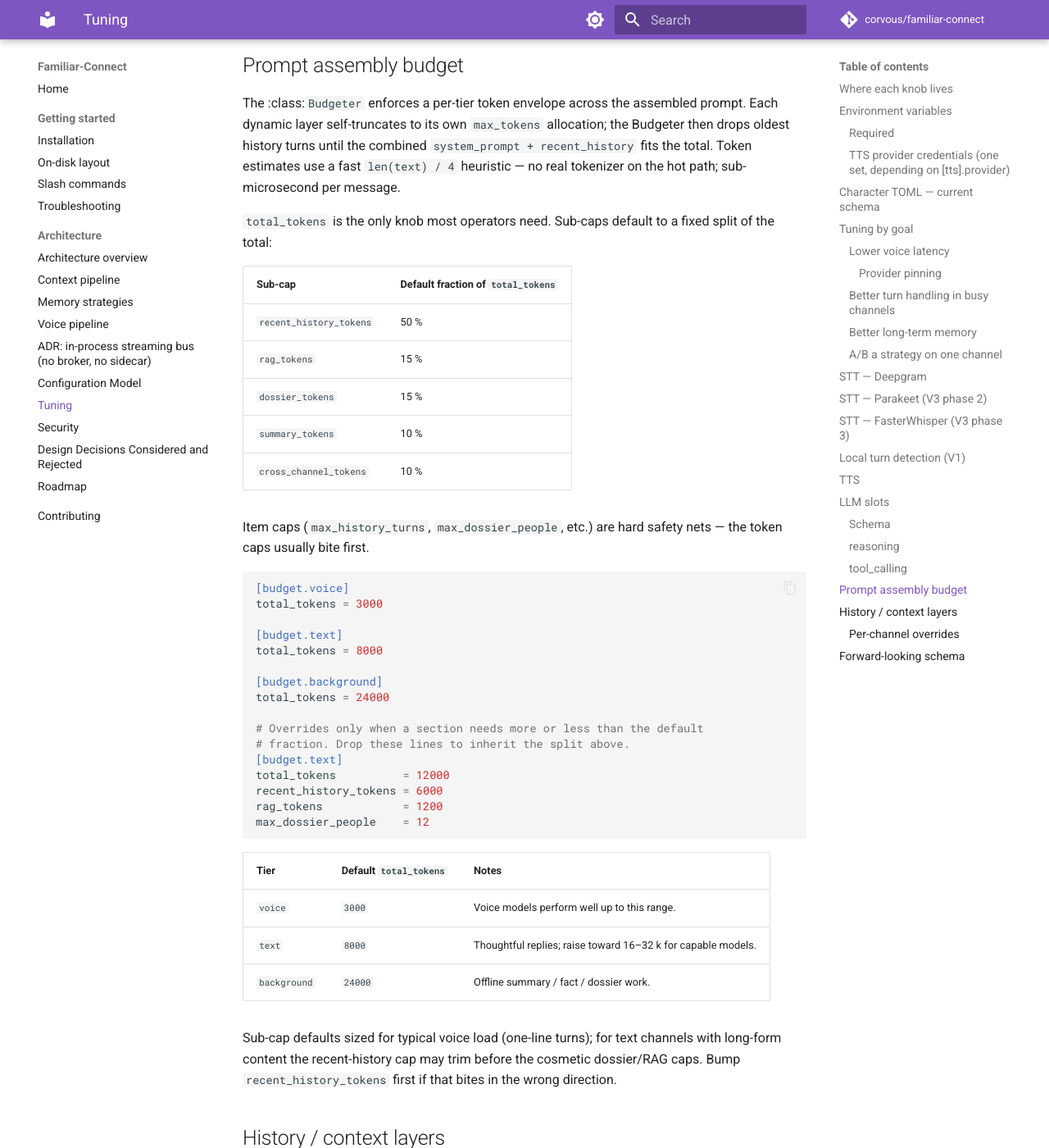
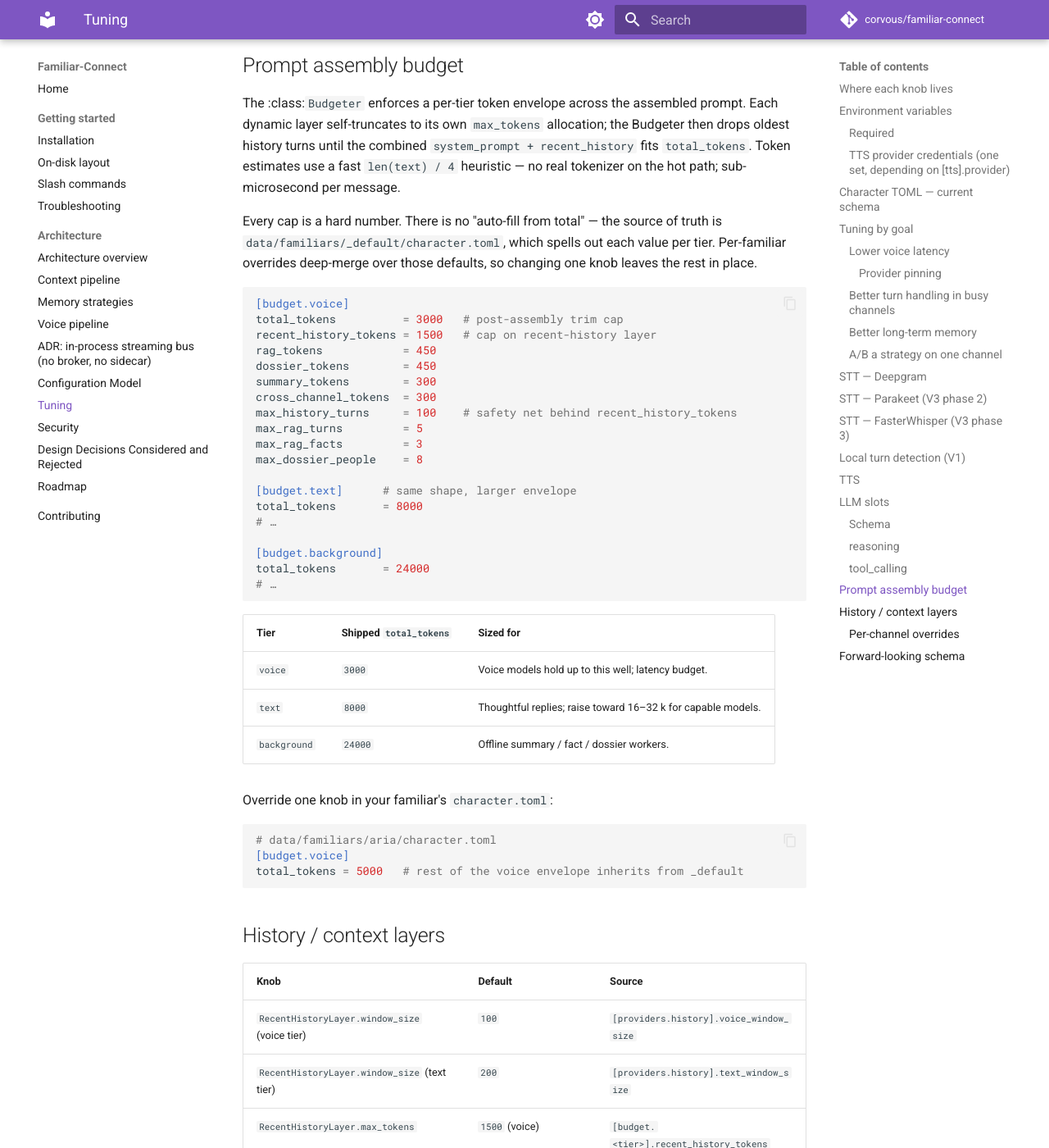
Before and after one commit to CorVous/Familiar-Connect, an MkDocs documentation site: the page built from docs/architecture/tuning.md, in a window 1280 px wide and 1400 px high, scrolled down 11272 px. Shown: the whole window at 82% size. Built offline with MkDocs 1.6.1 and Material for MkDocs 9.7.7, drawn with Linux system fonts in a browser that asks for light colours; comment, search, counter and statistics services are not loaded; some of the changed text lies outside the part shown.

Commit message:
refactor: budget defaults live in _default/character.toml
Two clean-ups in response to feedback on the prior commit:

1. Source of truth: drop the DEFAULT_VOICE_BUDGET / DEFAULT_TEXT_BUDGET
   / DEFAULT_BACKGROUND_BUDGET constants from budget.py. The shipped
   per-tier values now live only in data/familiars/_default/character.toml.
   The TierBudget dataclass keeps voice-tier defaults as a programmatic
   fallback for tests that bypass TOML.

2. Hard numbers, not proportions: drop resolved() / ResolvedTierBudget
   and the "auto-fill from total_tokens" math. Every cap is an
   explicit int; the shipped TOML spells all 10 fields per tier so
   operators can read and tune each. Per-familiar overrides deep-merge
   over the default, so changing one knob doesn't reset the rest.

````diff
--- a/docs/architecture/tuning.md
+++ b/docs/architecture/tuning.md
@@ -449,53 +449,52 @@ won't require a config schema change.
 The :class:`Budgeter` enforces a per-tier token envelope across the
 assembled prompt. Each dynamic layer self-truncates to its own
 `max_tokens` allocation; the Budgeter then drops oldest history
-turns until the combined `system_prompt + recent_history` fits the
-total. Token estimates use a fast `len(text) / 4` heuristic — no
-real tokenizer on the hot path; sub-microsecond per message.
+turns until the combined `system_prompt + recent_history` fits
+`total_tokens`. Token estimates use a fast `len(text) / 4`
+heuristic — no real tokenizer on the hot path; sub-microsecond per
+message.
 
-`total_tokens` is the only knob most operators need. Sub-caps
-default to a fixed split of the total:
-
-| Sub-cap | Default fraction of `total_tokens` |
-|---|---|
-| `recent_history_tokens` | 50 % |
-| `rag_tokens` | 15 % |
-| `dossier_tokens` | 15 % |
-| `summary_tokens` | 10 % |
-| `cross_channel_tokens` | 10 % |
-
-Item caps (`max_history_turns`, `max_dossier_people`, etc.) are
-hard safety nets — the token caps usually bite first.
+Every cap is a hard number. There is no "auto-fill from total" —
+the source of truth is `data/familiars/_default/character.toml`,
+which spells out each value per tier. Per-familiar overrides
+deep-merge over those defaults, so changing one knob leaves the
+rest in place.
 
 ```toml
 [budget.voice]
-total_tokens = 3000
+total_tokens          = 3000   # post-assembly trim cap
+recent_history_tokens = 1500   # cap on recent-history layer
+rag_tokens            = 450
+dossier_tokens        = 450
+summary_tokens        = 300
+cross_channel_tokens  = 300
+max_history_turns     = 100    # safety net behind recent_history_tokens
+max_rag_turns         = 5
+max_rag_facts         = 3
+max_dossier_people    = 8
 
-[budget.text]
-total_tokens = 8000
+[budget.text]      # same shape, larger envelope
+total_tokens       = 8000
+# …
 
 [budget.background]
-total_tokens = 24000
-
-# Overrides only when a section needs more or less than the default
-# fraction. Drop these lines to inherit the split above.
-[budget.text]
-total_tokens          = 12000
-recent_history_tokens = 6000
-rag_tokens            = 1200
-max_dossier_people    = 12
+total_tokens       = 24000
+# …
 ```
 
-| Tier | Default `total_tokens` | Notes |
+| Tier | Shipped `total_tokens` | Sized for |
 |---|---|---|
-| `voice` | `3000` | Voice models perform well up to this range. |
+| `voice` | `3000` | Voice models hold up to this well; latency budget. |
 | `text` | `8000` | Thoughtful replies; raise toward 16–32 k for capable models. |
-| `background` | `24000` | Offline summary / fact / dossier work. |
+| `background` | `24000` | Offline summary / fact / dossier workers. |
 
-Sub-cap defaults sized for typical voice load (one-line turns); for
-text channels with long-form content the recent-history cap may
-trim before the cosmetic dossier/RAG caps. Bump
-`recent_history_tokens` first if that bites in the wrong direction.
+Override one knob in your familiar's `character.toml`:
+
+```toml
+# data/familiars/aria/character.toml
+[budget.voice]
+total_tokens = 5000   # rest of the voice envelope inherits from _default
+```
 
 ## History / context layers
 
@@ -503,15 +502,15 @@ trim before the cosmetic dossier/RAG caps. Bump
 |---|---|---|
 | `RecentHistoryLayer.window_size` (voice tier) | `100` | `[providers.history].voice_window_size` |
 | `RecentHistoryLayer.window_size` (text tier) | `200` | `[providers.history].text_window_size` |
-| `RecentHistoryLayer.max_tokens` | derived | `[budget.<tier>].recent_history_tokens` |
-| `RagContextLayer.max_results` | derived | `[budget.<tier>].max_rag_turns` |
-| `RagContextLayer.max_facts` | derived | `[budget.<tier>].max_rag_facts` |
-| `RagContextLayer.max_tokens` | derived | `[budget.<tier>].rag_tokens` |
+| `RecentHistoryLayer.max_tokens` | `1500` (voice) | `[budget.<tier>].recent_history_tokens` |
+| `RagContextLayer.max_results` | `5` (voice) | `[budget.<tier>].max_rag_turns` |
+| `RagContextLayer.max_facts` | `3` (voice) | `[budget.<tier>].max_rag_facts` |
+| `RagContextLayer.max_tokens` | `450` (voice) | `[budget.<tier>].rag_tokens` |
 | `RagContextLayer.recent_window_size` | matches history window | constructor arg |
-| `PeopleDossierLayer.max_people` | derived | `[budget.<tier>].max_dossier_people` |
-| `PeopleDossierLayer.max_tokens` | derived | `[budget.<tier>].dossier_tokens` |
-| `ConversationSummaryLayer.max_tokens` | derived | `[budget.<tier>].summary_tokens` |
-| `CrossChannelContextLayer.max_tokens` | derived | `[budget.<tier>].cross_channel_tokens` |
+| `PeopleDossierLayer.max_people` | `8` (voice) | `[budget.<tier>].max_dossier_people` |
+| `PeopleDossierLayer.max_tokens` | `450` (voice) | `[budget.<tier>].dossier_tokens` |
+| `ConversationSummaryLayer.max_tokens` | `300` (voice) | `[budget.<tier>].summary_tokens` |
+| `CrossChannelContextLayer.max_tokens` | `300` (voice) | `[budget.<tier>].cross_channel_tokens` |
 | `CrossChannelContextLayer.ttl_seconds` | `600` | constructor arg |
 | `SummaryWorker.turns_threshold` | `10` | constructor arg |
 | `SummaryWorker.cross_k` | `5` | constructor arg |
````
Also changed, not shown: 6 other files.
